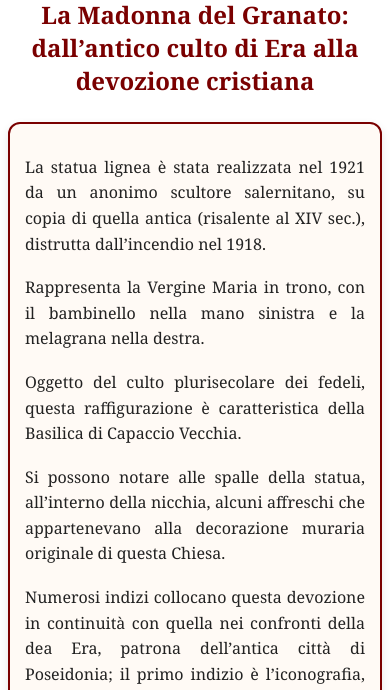
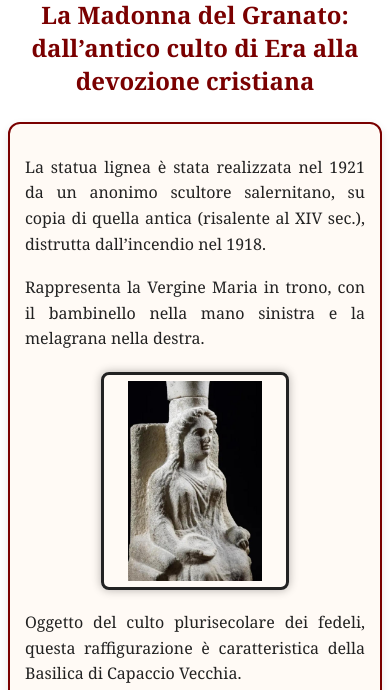
Before and after one commit to cosimocamp/PERCORSO_MUSEALE, a website: page TAPPA_4/index_4.html in a window 390 px wide. Shown: the part 120-810 px from the top of the page. Drawn offline with Linux system fonts and the light colour scheme.

Commit message:
Aggiornamento

```diff
--- a/TAPPA_4/index_4.html
+++ b/TAPPA_4/index_4.html
@@ -21,12 +21,15 @@
 <div class="testo-santuario">
     <p>La statua lignea è stata realizzata nel 1921 da un anonimo scultore salernitano, su copia di quella antica (risalente al XIV sec.), distrutta dall’incendio nel 1918.</p>
     <p>Rappresenta la Vergine Maria in trono, con il bambinello nella mano sinistra e la melagrana nella destra.</p>
+    <img src="PUNTO_4.1.jpg" class="inline-img" alt="immagine 4.1">
     <p>Oggetto del culto plurisecolare dei fedeli, questa raffigurazione è caratteristica della Basilica di Capaccio Vecchia.</p>
     <p>Si possono notare alle spalle della statua, all’interno della nicchia, alcuni affreschi che appartenevano alla decorazione muraria originale di questa Chiesa.</p>
     <p>Numerosi indizi collocano questa devozione in continuità con quella nei confronti della dea Era, patrona dell’antica città di Poseidonia; il primo indizio è l’iconografia, considerato che durante le campagne di scavo a Paestum sono state rinvenute numerosissime statuette fittili della dea Era, seduta in trono e con la melagrana nella mano destra.</p>
     <p>La singolarità di questa raffigurazione e il suo passaggio da divinità pagana a icona cristiana è un segno importante di identità e continuità per la popolazione della Città di Capaccio Paestum, che in questa immagine ritrova le sue radici.</p>
+    <img src="PUNTO_4.2.jpg" class ="inline-img" alt="immagine 4.2">
     <p>Anche oggi nella notte tra il 14 e il 15 agosto di ogni anno centinaia di persone si recano a piedi dinanzi a questa statua, omaggiando la Vergine con le “Cente votive”, costruzioni in legno a forma di barca, ornate con candele e fiori.</p>
     <p>Questa affascinante tradizione è essa stessa un indizio della trasposizione del culto; infatti, l’usanza ha certamente origine negli antichi culti pagani, come ci confermano numerose evidenze archeologiche.</p>
+    <img src="PUNTO_4.3.jpg" class="inline-img" alt="immagine 4.3">
     <p>L’effigie della Vergine è stata solennemente incoronata, a nome di Papa Pio XII, dal Capitolo Vaticano il 2 maggio 1912, ufficializzando così il titolo di Madonna del Granato.</p>
 </body>
 </html>
--- a/TAPPA_4/style_4.css
+++ b/TAPPA_4/style_4.css
@@ -97,3 +97,25 @@
         font-size: 1.5rem;
     }
 }
+
+.inline-img {
+    display: block;
+    width: 50%;
+    max-width: 50%;
+    max-height: 350px;
+    object-fit: contain;
+
+    margin: 20px auto;
+    border: 4px solid #222;
+    padding: 8px;
+    border-radius: 8px;
+    box-shadow: 0 0 10px rgba(0,0,0,0.3);
+}
+
+@media(max-width: 600px){
+    .inline-img{
+        height: 200px;
+        padding: 6px;
+        border-width: 3px;
+    }
+}
```
Also changed, not shown: TAPPA_4/PUNTO_4.1.jpg (added), TAPPA_4/PUNTO_4.2.jpg (added), TAPPA_4/PUNTO_4.3.jpg (added).
